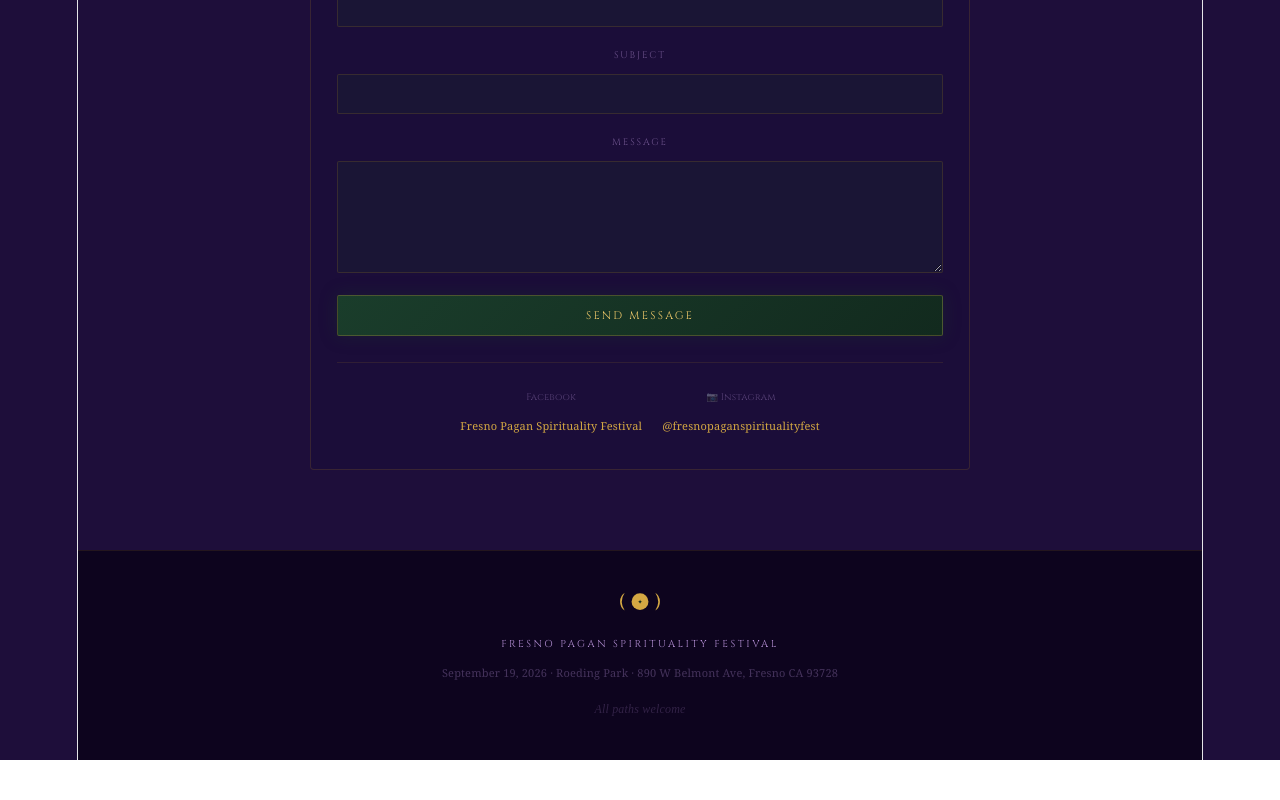
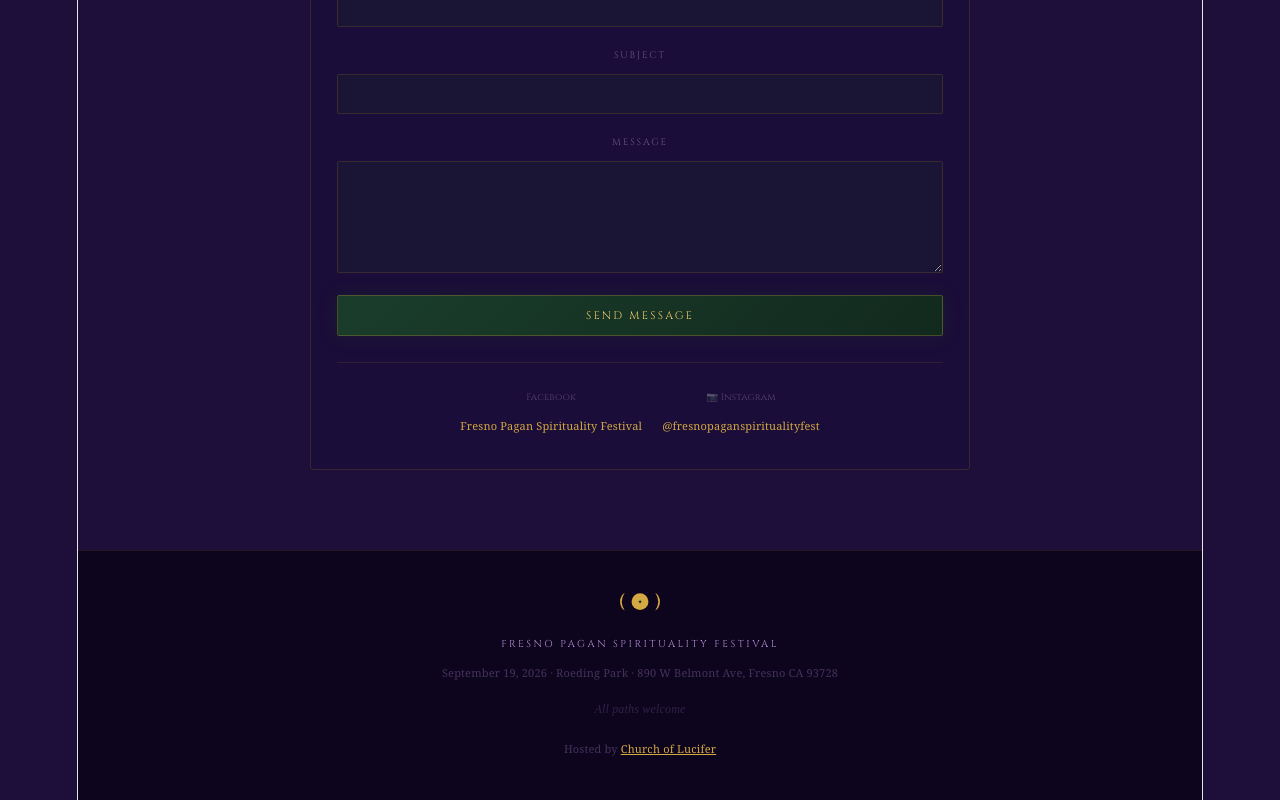
Before and after one commit to colwebmaster/pagan-fest, a React (Vite) app: page / in a window 1280 px wide. Shown: the part 4826-5626 px from the top of the page. Before the commit the page ends 5586 px from the top, so only its background shows below. Built offline with nearby package versions, Linux system fonts and the light colour scheme; a web font is replaced by a local one.

Commit message:
more vendor stuff

```diff
--- a/src/App.jsx
+++ b/src/App.jsx
@@ -694,6 +694,13 @@
       <p style={{ fontFamily:"'IM Fell English',serif", fontStyle:"italic", color:`${C.lavender}38`, fontSize:12, marginTop:10 }}>
         All paths welcome
       </p>
+      <p style={{ color:`${C.lavender}55`, fontSize:11, marginTop:14 }}>
+        Hosted by{" "}
+        <a href="https://www.churchofluciferusa.org" target="_blank" rel="noopener noreferrer"
+          style={{ color:C.gold, textDecoration:"underline" }}>
+          Church of Lucifer
+        </a>
+      </p>
     </footer>
   );
 }
```
